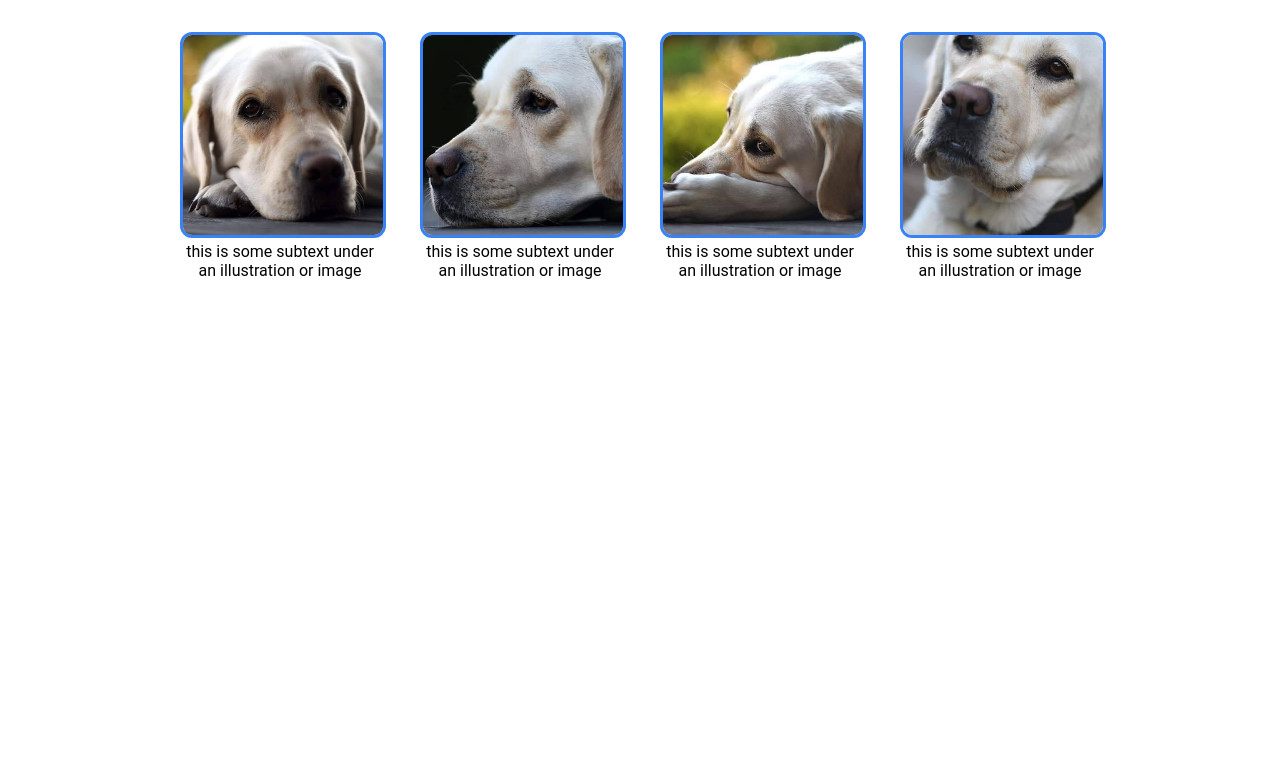
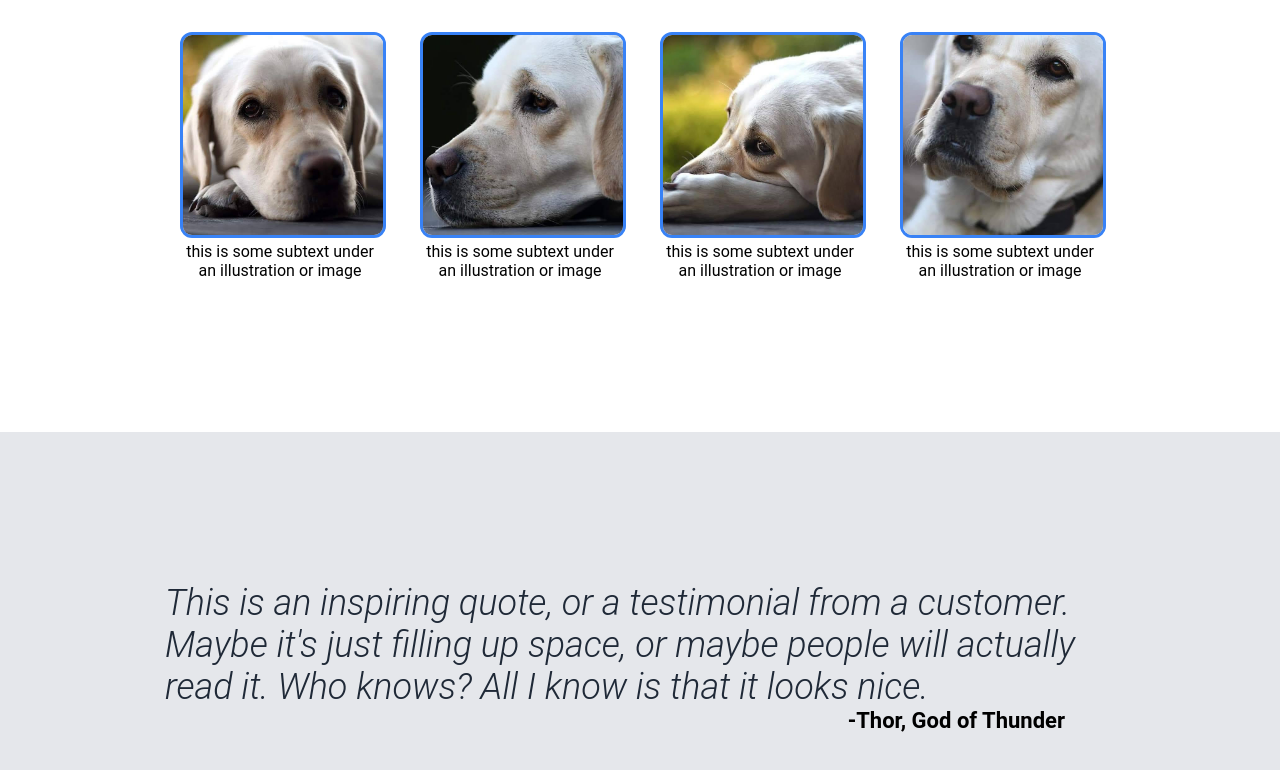
Before and after one commit to McStanley/odin-landing-page, a plain HTML site: page index.html in a window 1280 px wide. Shown: the part 788-1558 px from the top of the page. Before the commit the page ends 1220 px from the top, so only its background shows below. Drawn offline with Linux system fonts and the light colour scheme.

Commit message:
Add the quote section

```diff
--- a/index.html
+++ b/index.html
@@ -48,5 +48,11 @@
                 </div>
             </div>
         </div>
+        <div class="quote-section">
+            <div class="quote-container">
+                <div class="quote-text">This is an inspiring quote, or a testimonial from a customer. Maybe it's just filling up space, or maybe people will actually read it. Who knows? All I know is that it looks nice.</div>
+                <div class="quote-author">-Thor, God of Thunder</div>
+            </div>
+        </div>
     </body>
 </html>
--- a/styles.css
+++ b/styles.css
@@ -1,5 +1,5 @@
 body {
-    font-family: Roboto;
+    font-family: Roboto, Verdana, sans-serif;
     display: flex;
     flex-direction: column;
     margin: 0;
@@ -104,3 +104,26 @@ body {
 .subtext {
     text-align: center;
 }
+
+.quote-section {
+    height: 450px;
+    background-color: #E5E7EB;
+    display: flex;
+    justify-content: center;
+    align-items: center;
+}
+
+.quote-text {
+    width: 950px;
+    font-size: 36px;
+    font-weight: 300;
+    font-style: italic;
+    color: #1F2937;
+}
+
+.quote-author {
+    width: 900px;
+    text-align: right;
+    font-size: 22px;
+    font-weight: bold;
+}
```
